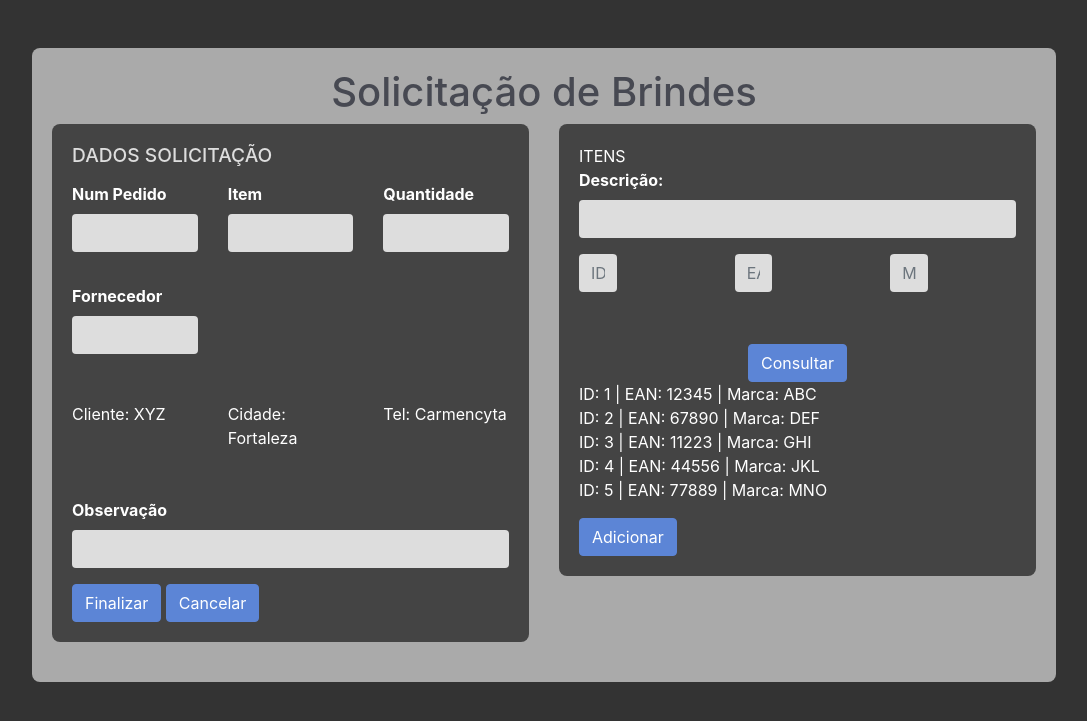
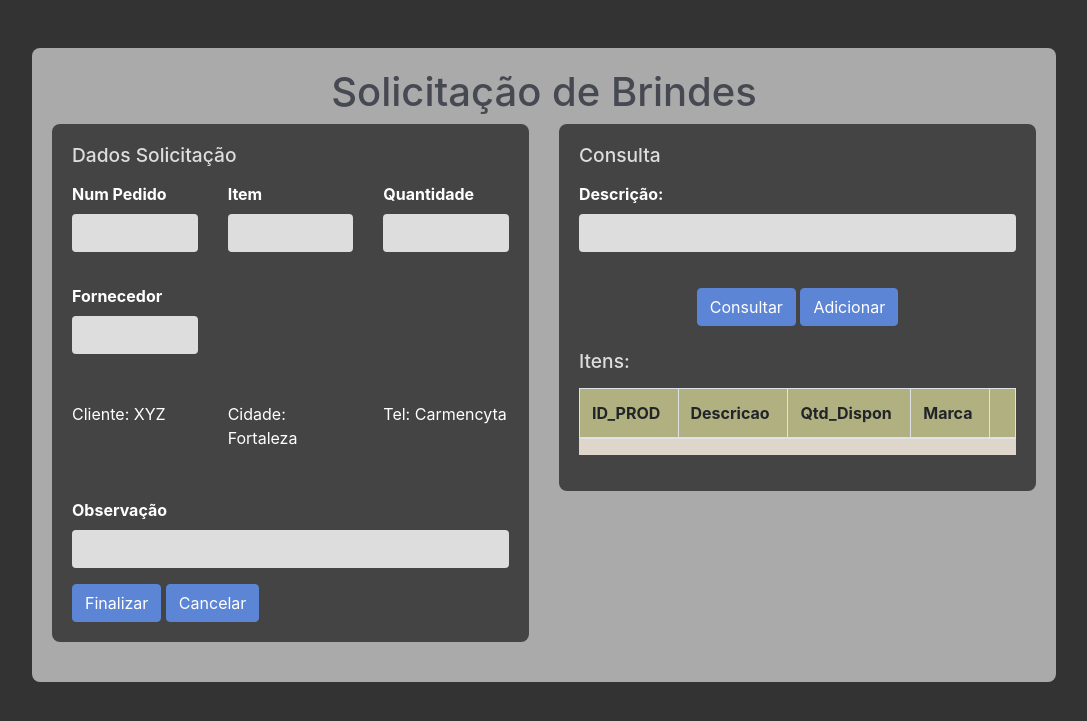
Before and after one commit to HelenaNascimento/ControleBrind, a Flask app: page /Pedido_Brinde in a window 1280 px wide. Shown: the top 721 px of the page, without its empty margins (96-1183 px from the left). Run offline with Flask 3, Linux system fonts and the light colour scheme; a user stored in the database is signed in; lists and menus that the app fills with data are empty; some libraries are stand-ins or nearby versions.

Commit message:
'atualização tela estoque e televendas'

```diff
--- a/Controle de Brinde/blueprints/brinde.py
+++ b/Controle de Brinde/blueprints/brinde.py
@@ -1,59 +1,99 @@
-from flask import Flask, Blueprint, render_template, session, redirect, url_for, flash, request
+from flask import Flask, Blueprint, render_template, session, redirect, url_for, flash, request, jsonify
 import pyodbc as bd
 import pandas as pd
-
 
 app = Flask(__name__)
 app.secret_key = "supersecretkey"
 
+def conexao():
+    try:
+        server = 'SRVHOSTHPNEW'
+        database = 'BD_BRIND'
+        cnxn = bd.connect(f'DRIVER={{ODBC Driver 17 for SQL Server}};SERVER={server};DATABASE={database};UID=sa;PWD=Infarma@2016.')
+        return cnxn
+    except Exception as e:
+        print(f"Erro ao conectar ao banco de dados: {e}")
+        return None
 
-def conexao():
-    server = '192.186.11.15'
-    database = 'BD_BRIND'
-
-    cnxn = bd.connect('DRIVER={ODBC Driver 17 for SQL Server};SERVER=192.168.0.71;DATABASE=BD_BRIND;UID=sa;PWD=Infarma@2016.')
-    #cnxn = bd.connect('DRIVER={ODBC Driver 17 for SQL Server};SERVER='+server+';DATABASE='+database+';UID=sa;PWD=senha@123; Connection Timeout=30')
-    return cnxn
-
-
-# Renomeando esta função para evitar conflito
-def obter_produto_estoque(cnxn, ID_PROD):
+# Função para obter o estoque disponível
+def todo_estoque_positivo(cnxn):
     query = """
         SELECT
             ID_PROD,
+            Descricao,
+            Qtd_Dispon,
+            MR.Nome AS Marca
+        FROM PRODU PR
+            JOIN MARCA MR ON PR.ID_Marca = MR.ID_Marca
+     --   WHERE Qtd_Dispon > 0
+    """
+    produto = pd.read_sql_query(query, cnxn)
+    return produto
+
+# Função para obter produtos com nomes aproximados
+def obter_produto_estoque(cnxn, descricao):
+    query = """
+        SELECT
+            ID_PROD,
+            EAN,
+            Descricao,
+            Tel = NULL
         FROM PRODU
-        WHERE Descricao = ?
+        WHERE Descricao LIKE ?
     """
-    Dados_Produto = pd.read_sql_query(query, cnxn, params=[ID_PROD])
-    return Dados_Produto
+    dados_produto = pd.read_sql_query(query, cnxn, params=[f"%{descricao}%"])
+    return dados_produto
 
 # Definindo o blueprint
 brinde_bp = Blueprint('brinde', __name__)
 
+# Rota principal da página de estoque
 @brinde_bp.route('/Dash_Brinde')
 def Dash_Brinde():
     if 'user_id' not in session:
         flash('Por favor, faça o login primeiro.', 'warning')
         return redirect(url_for('login'))
+
+    # Renderiza a página sem carregar os dados de estoque diretamente
     return render_template('Brinde/brinde.html')
 
-# Rota de Consulta de Produto
+# Rota para fornecer estoque disponível em formato JSON
+@brinde_bp.route('/estoque_disponivel', methods=['POST'])
+def estoque_positivo():
+    cnxn = conexao()
+    if not cnxn:
+        return jsonify({"erro": "Erro ao conectar ao banco de dados."}), 500
+
+    try:
+        estoque = todo_estoque_positivo(cnxn)
+        return jsonify({"estoque": estoque.to_dict(orient="records")})
+    except Exception as e:
+        print(f"Erro ao carregar estoque: {e}")
+        return jsonify({"erro": str(e)}), 500
+    finally:
+        cnxn.close()
+
+# Rota para consultar produtos com nome aproximado
 @brinde_bp.route('/consultar_produto_estoque', methods=['POST'])
 def consultar_produto():
+    descricao = request.form.get('Descricao', '')  # Usa .get para evitar KeyError
+    if not descricao:
+        return jsonify({"erro": "Descrição não fornecida."}), 400  # Responde com erro HTTP 400
+
+    cnxn = conexao()
+    if not cnxn:
+        return jsonify({"erro": "Erro ao conectar ao banco de dados."}), 500
+
     try:
-        CAD_PROD = request.form.get('ID_PROD', '')  # Utilizando .get para evitar KeyError
-        if not CAD_PROD:
-            raise ValueError("ID_PROD não fornecido.")
-
-        cnxn = conexao()
-        cad_produto = obter_produto_estoque(cnxn, CAD_PROD)
-        cnxn.close()
-        return {"cad_produto": cad_produto.to_dict()}  # Retorna JSON temporariamente
+        cad_produto = obter_produto_estoque(cnxn, descricao)
+        return jsonify({"cad_produto": cad_produto.to_dict(orient="records")})  # Retorna JSON com os dados dos produtos
     except Exception as e:
         print(f"Erro ao consultar produto: {e}")
-        return {"erro": str(e)}, 500
+        return jsonify({"erro": str(e)}), 500
+    finally:
+        cnxn.close()
 
-
+# Configuração da aplicação principal
 if __name__ == '__main__':
     app.register_blueprint(brinde_bp)  # Registrando o blueprint
     app.run(debug=True)
--- a/Controle de Brinde/blueprints/televendas.py
+++ b/Controle de Brinde/blueprints/televendas.py
@@ -1,4 +1,4 @@
-from flask import Flask, Blueprint, render_template, session, redirect, url_for, flash, request
+from flask import Flask, Blueprint, render_template, session, redirect, url_for, flash, request, jsonify
 import pyodbc as bd
 import pandas as pd
 
@@ -6,14 +6,29 @@ app = Flask(__name__)
 app.secret_key = "supersecretkey"
 
 def conexao():
-    server = '192.186.11.15'
-    database = 'BD_BRIND'
+    try:
+        server = 'SRVHOSTHPNEW'
+        database = 'BD_BRIND'
+        cnxn = bd.connect(f'DRIVER={{ODBC Driver 17 for SQL Server}};SERVER={server};DATABASE={database};UID=sa;PWD=Infarma@2016.')
+        return cnxn
+    except Exception as e:
+        print(f"Erro ao conectar ao banco de dados: {e}")
+        return None
 
-    cnxn = bd.connect('DRIVER={ODBC Driver 17 for SQL Server};SERVER=192.168.0.71;DATABASE=BD_BRIND;UID=sa;PWD=Infarma@2016.')
-    #cnxn = bd.connect('DRIVER={ODBC Driver 17 for SQL Server};SERVER='+server+';DATABASE='+database+';UID=sa;PWD=senha@123; Connection Timeout=30')
-
-    return cnxn
-
+# Função para obter o estoque disponível
+def todo_estoque_positivo(cnxn):
+    query = """
+        SELECT
+            ID_PROD,
+            Descricao,
+            Qtd_Dispon,
+            MR.Nome AS Marca
+        FROM PRODU PR
+            JOIN MARCA MR ON PR.ID_Marca = MR.ID_Marca
+        WHERE Qtd_Dispon > 0
+    """
+    produto = pd.read_sql_query(query, cnxn)
+    return produto
 
 
 # Definindo o blueprint
@@ -26,6 +41,23 @@ def Pedido_Brinde():
         return redirect(url_for('login'))
     return render_template('Televendas/televendas.html')
 
+
+# Rota para fornecer estoque disponível em formato JSON
+@televendas_bp.route('/estoque_disponivel', methods=['POST'])
+def estoque_positivo():
+    cnxn = conexao()
+    if not cnxn:
+        return jsonify({"erro": "Erro ao conectar ao banco de dados."}), 500
+
+    try:
+        estoque = todo_estoque_positivo(cnxn)
+        return jsonify({"estoque": estoque.to_dict(orient="records")})
+    except Exception as e:
+        print(f"Erro ao carregar estoque: {e}")
+        return jsonify({"erro": str(e)}), 500
+    finally:
+        cnxn.close()
+
 if __name__ == '__main__':
     app.register_blueprint(televendas_bp)  # Registrando o blueprint
     app.run(debug=True)
--- a/Controle de Brinde/templates/Televendas/televendas.html
+++ b/Controle de Brinde/templates/Televendas/televendas.html
@@ -39,7 +39,6 @@
         .form-section h3 {
             color: #ddd;
             margin-bottom: 15px;
-            text-transform: uppercase;
             font-size: 1.2em;
         }
         .btn-primary {
@@ -65,6 +64,20 @@
         .modal-body{
             background-color: #333;
 
+        }
+        /* Definindo altura fixa e rolagem vertical para a tabela */
+        .table-responsive {
+            background-color: #ded6ca;
+            max-height: 300px; /* Define a altura da tabela */
+            overflow-y: auto; /* Ativa rolagem vertical */
+        }
+
+        /* Tornando o cabeçalho fixo enquanto rola */
+        .table-responsive thead {
+            position: sticky;
+            top: 0;
+            background-color: #b1b080; /* Cor de fundo para o cabeçalho */
+            z-index: 1; /* Garante que o cabeçalho fique sobre as linhas */
         }
     </style>
 </head>
@@ -135,46 +148,69 @@
             <!-- Right Section -->
             <div class="col-md-6">
                 <div class="form-section">
-                    <div class="form-title">ITENS</div>
+                    <div class="form-title"><h3>Consulta</h3></div>
                     <div class="form-group">
                         <label for="descricao">Descrição:</label>
                         <input type="text" id="descricao" class="form-control">
                     </div>
-                    <div class="form-group mb-3">
-                        <div class="row mb-3">
-                            <div class="col-md-4 form-group">
-                                <div class="form-group">
-                                    <input type="text" class="form-control" placeholder="ID" style="width: 30%;">
-                                </div>
-                            </div>
-                            <div class="col-md-4 form-group">
-                                <div class="form-group">
-                                    <input type="text" class="form-control" placeholder="EAN" style="width: 30%;">
-                                </div>
-                            </div>
-                            <div class="col-md-4 form-group">
-                                <div class="form-group">
-                                    <input type="text" class="form-control" placeholder="Marca" style="width: 30%;">
-                                </div>
-                            </div>
+                    <div class="final-buttons">
+                        <div>
+                            <button type="button" class="btn btn-primary mt-3">Consultar</button>
+                            <button type="button" class="btn btn-primary mt-3">Adicionar</button>
                         </div>
                     </div>
-                    <div class="final-buttons">
-                        <button type="button" class="btn btn-primary">Consultar</button>
+                    <!-- Área para exibir lista de itens -->
+                    <h3 class="mt-4">Itens:</h3>
+                    <div class="form-group table-responsive">
+                        <table class="table table-bordered" id="estoque-table">
+                            <thead>
+                                <tr>
+                                    <th>ID_PROD</th>
+                                    <th>Descricao</th>
+                                    <th>Qtd_Dispon</th>
+                                    <th>Marca</th>
+                                    <th></th> <!-- Nova coluna para o botão de rádio -->
+                                </tr>
+                            </thead>
+                            <tbody>
+                                <!-- Os dados do estoque serão inseridos aqui via JavaScript -->
+                            </tbody>
+                        </table>
                     </div>
 
-                    <div class="table-list">
-                        <!-- Simulating rows of data for the items -->
-                        <div>ID: 1 | EAN: 12345 | Marca: ABC</div>
-                        <div>ID: 2 | EAN: 67890 | Marca: DEF</div>
-                        <div>ID: 3 | EAN: 11223 | Marca: GHI</div>
-                        <div>ID: 4 | EAN: 44556 | Marca: JKL</div>
-                        <div>ID: 5 | EAN: 77889 | Marca: MNO</div>
-                    </div>
-                    <button type="button" class="btn btn-primary mt-3">Adicionar</button>
                 </div>
             </div>
         </div>
     </div>
+    <script>
+        // Função para carregar o estoque disponível
+        window.onload = function() {
+            fetch("{{ url_for('televendas.estoque_positivo') }}", {
+                method: "POST"
+            })
+            .then(response => response.json())
+            .then(data => {
+                const estoqueTable = document.getElementById("estoque-table").getElementsByTagName("tbody")[0];
+                estoqueTable.innerHTML = ""; // Limpar a tabela
+
+                data.estoque.forEach(item => {
+                    const row = estoqueTable.insertRow();
+                    row.insertCell(0).textContent = item.ID_PROD;
+                    row.insertCell(1).textContent = item.Descricao;
+                    row.insertCell(2).textContent = item.Qtd_Dispon;
+                    row.insertCell(3).textContent = item.Marca;
+
+                    // Adicionando o botão de rádio na nova coluna
+                    const radioCell = row.insertCell(4);
+                    const radioButton = document.createElement("input");
+                    radioButton.type = "radio";
+                    radioButton.name = "produto_selecionado"; // Mesmo nome para garantir que só um item pode ser selecionado
+                    radioButton.value = item.ID_PROD; // O valor será o ID do produto
+                    radioCell.appendChild(radioButton);
+                });
+            })
+            .catch(error => console.error("Erro ao carregar o estoque:", error));
+        };
+    </script>
 </body>
 </html>
```
Also changed, not shown: Controle de Brinde/templates/Brinde/brinde.html (+63 -65 lines).
